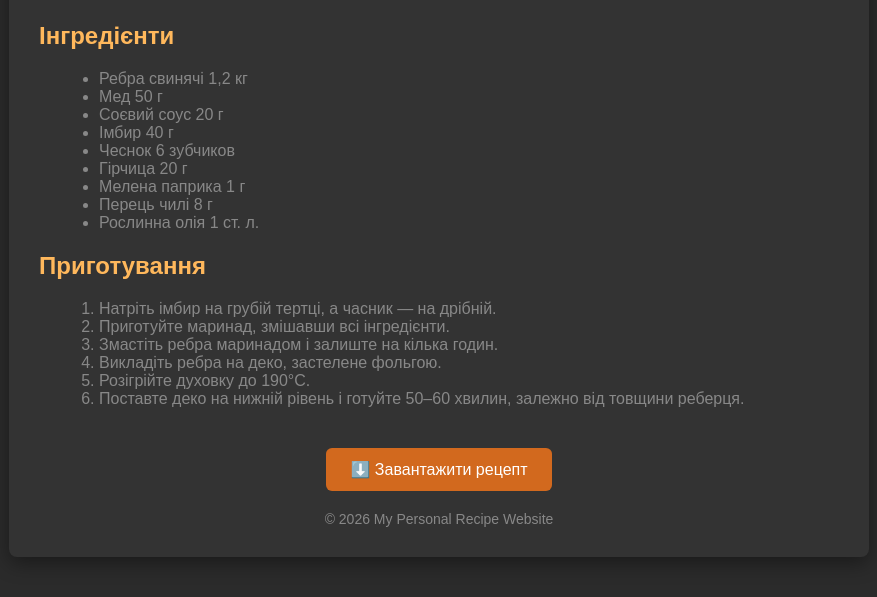
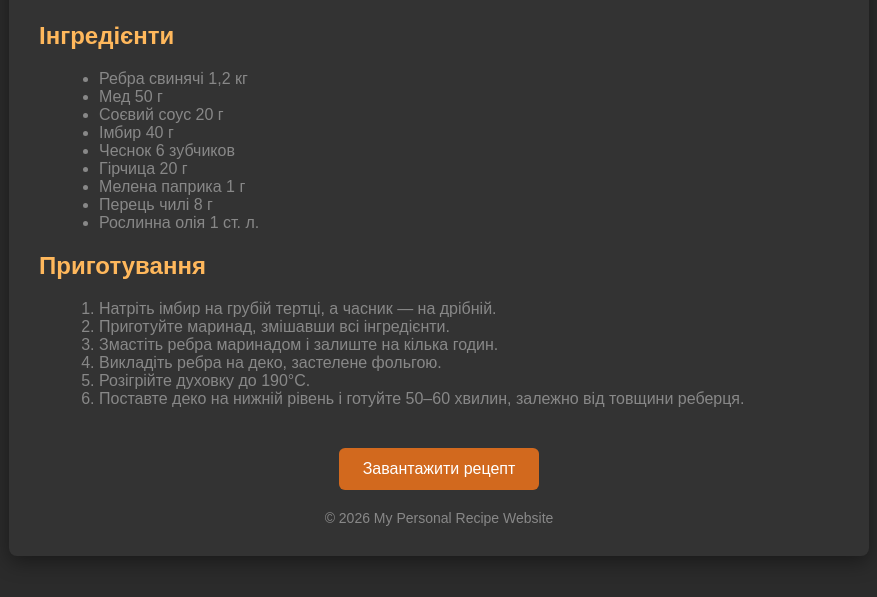
Before and after one commit to SolovyovAndrey/Site-for-recipe, a plain HTML site: page index.html in a window 1280 px wide. Shown: the part 819-1416 px from the top of the page, without its empty margins (201-1078 px from the left). Drawn offline with Linux system fonts and the light colour scheme.

Commit message:
Update index.html

```diff
--- a/index.html
+++ b/index.html
@@ -126,7 +126,7 @@
 const content = {
     en: {
         title: "Pork Ribs in Ginger-Honey Sauce",
-        download: "⬇️ Download Recipe",
+        download: "Download Recipe",
         ingredientsTitle: "Ingredients",
         ingredients: [
             "Pork ribs       1.2 kg",
@@ -152,7 +152,7 @@ const content = {
 
     uk: {
         title: "Свинячі ребра в імбирно-медовому соусі",
-        download: "⬇️ Завантажити рецепт",
+        download: "Завантажити рецепт",
         ingredientsTitle: "Інгредієнти",
         ingredients: [
             "Ребра свинячі       1,2 кг",
@@ -178,7 +178,7 @@ const content = {
 
     fr: {
         title: "Travers de porc sauce miel-gingembre",
-        download: "⬇️ Télécharger la recette",
+        download: "Télécharger la recette",
         ingredientsTitle: "Ingrédients",
         ingredients: [
             "Travers de porc  1,2 kg",
```
